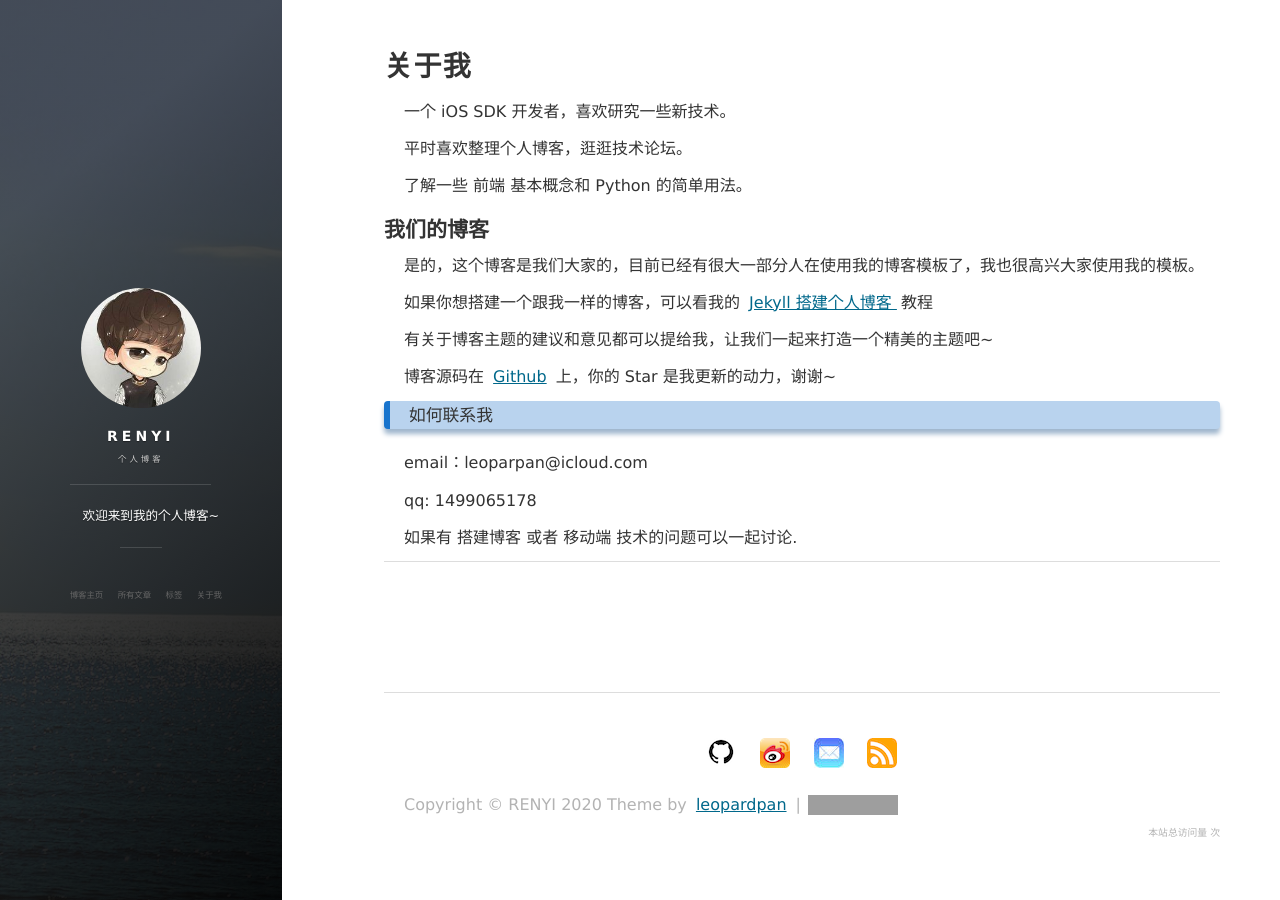
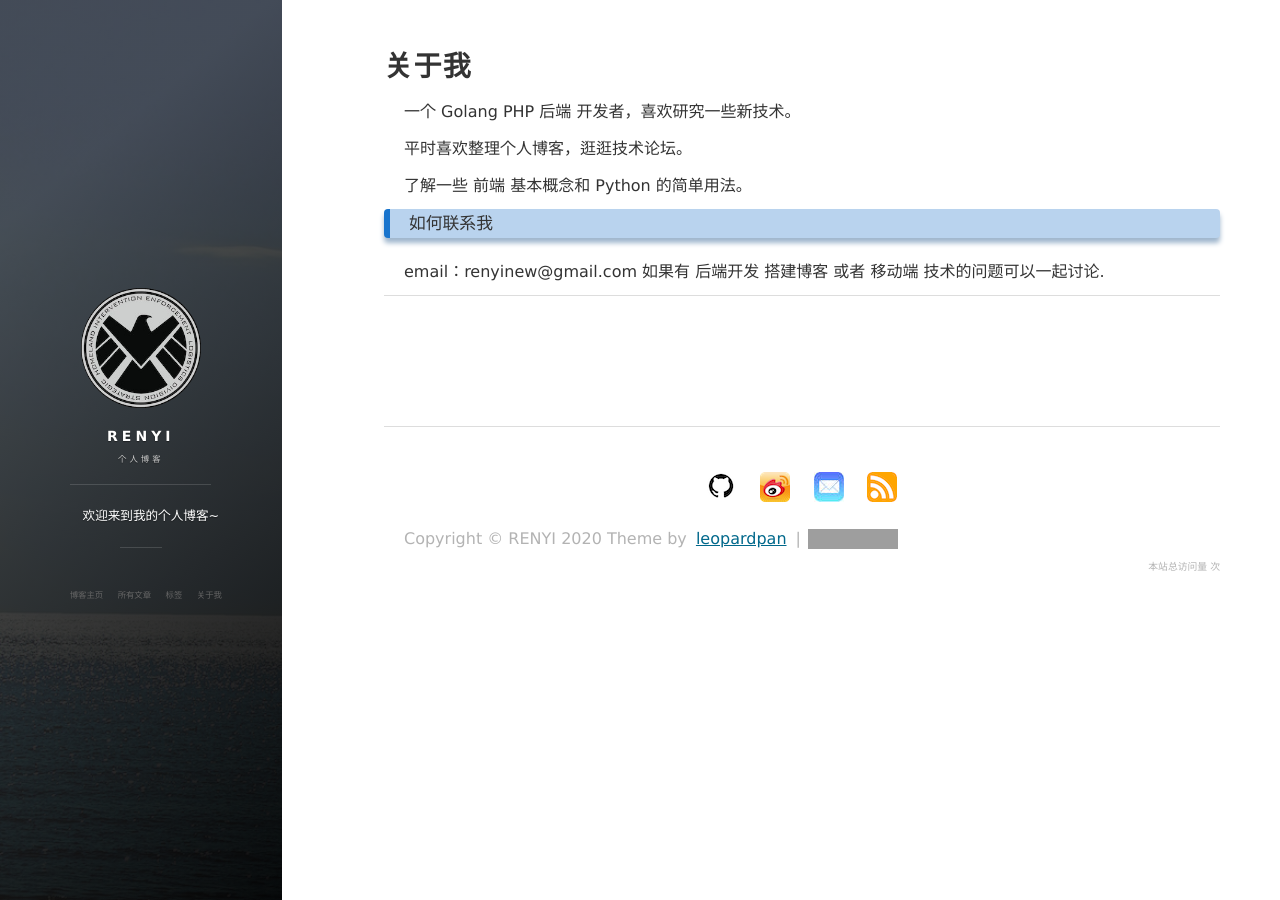
Before and after one commit to renyinew/renyi.github.io, a Jekyll site: the page built from about.md, in a window 1280 px wide. Built offline with Jekyll 4.4.1, drawn with Linux system fonts in a browser that asks for light colours; nearby versions of some CDN libraries; comment, search, counter and statistics services are not loaded; grey boxes are pictures that could not be loaded.

Commit message:
update avatar

```diff
--- a/about.md
+++ b/about.md
@@ -3,49 +3,17 @@ layout: page
 title: 关于我
 ---
 
-一个 iOS SDK 开发者，喜欢研究一些新技术。
+一个 Golang PHP 后端 开发者，喜欢研究一些新技术。
 <p>
 平时喜欢整理个人博客，逛逛技术论坛。
 <p>
 了解一些 前端 基本概念和 Python 的简单用法。
 
-<p>
-
-<h2> 我们的博客 </h2>
-
-<p>
-
-是的，这个博客是我们大家的，目前已经有很大一部分人在使用我的博客模板了，我也很高兴大家使用我的模板。
-
-<p>
-
-如果你想搭建一个跟我一样的博客，可以看我的
-<a href="/2016/10/jekyll_tutorials1/"> Jekyll 搭建个人博客 </a>
-教程
-
-<p>
-
-有关于博客主题的建议和意见都可以提给我，让我们一起来打造一个精美的主题吧~
-
-<p>
-
-博客源码在 <a target="_blank" href='https://github.com/leopardpan/leopardpan.github.io/'>Github</a> 上，你的 Star 是我更新的动力，谢谢~
-
-<p>
-
-<p>
-
-<p>
-
-
 <h3> 如何联系我 </h3>
 
 <p>
-email：leoparpan@icloud.com
-<p>
-qq: 1499065178
-<p>
-如果有 搭建博客 或者 移动端 技术的问题可以一起讨论.
+email：renyinew@gmail.com
+如果有 后端开发 搭建博客 或者 移动端 技术的问题可以一起讨论.
 <p>
 
 
```
Also changed, not shown: images/avatar.jpg.
